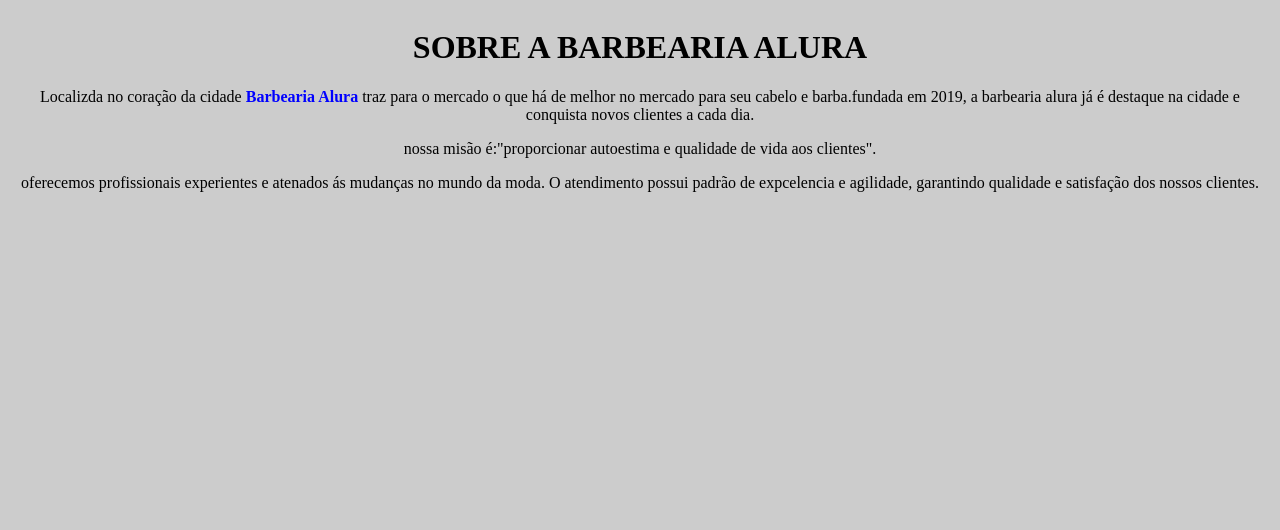
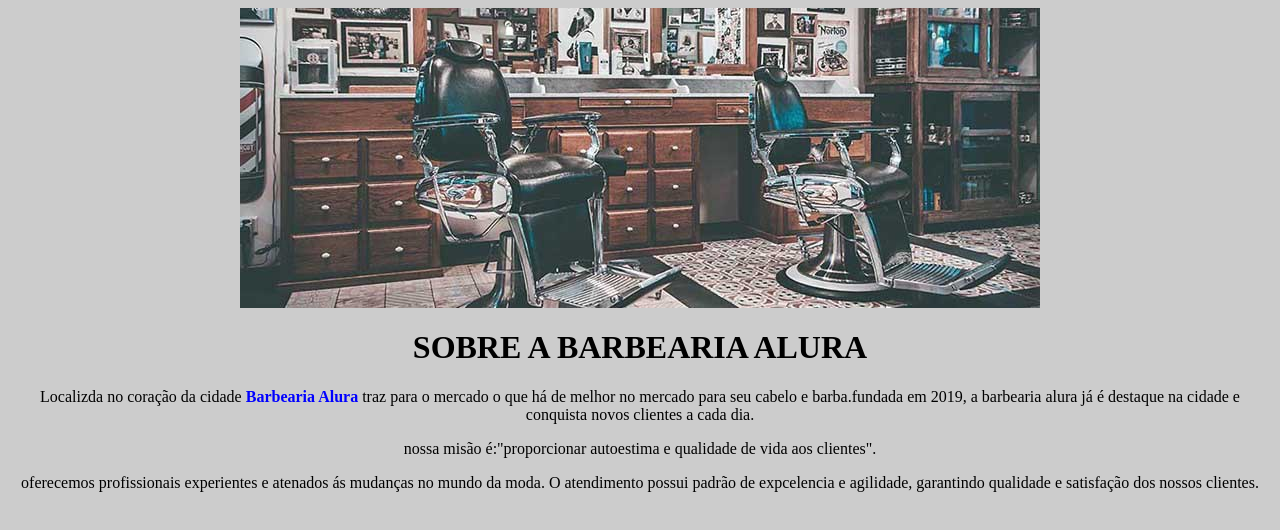
Before and after one commit to Pietramaciel/barbearia-alura, a plain HTML site: page index.html in a window 1280 px wide. Drawn offline with Linux system fonts and the light colour scheme.

Commit message:
atualização

```diff
--- a/index.html
+++ b/index.html
@@ -6,7 +6,7 @@
     <link rel="stylesheet" href="style.css">
 </head>
 <body>
-<img src="b" alt="">
+<img src="banner[1].jpg" alt="">
     <h1> SOBRE A BARBEARIA ALURA</h1>
 <p> Localizda no coração da cidade <strong>Barbearia Alura</strong> traz para o mercado o que há de melhor no mercado para seu cabelo e barba.fundada em 2019, a barbearia alura já é destaque na cidade e conquista novos clientes a cada dia.</p>
 <p>nossa misão é:"proporcionar autoestima e qualidade de vida aos clientes".</p>
```
